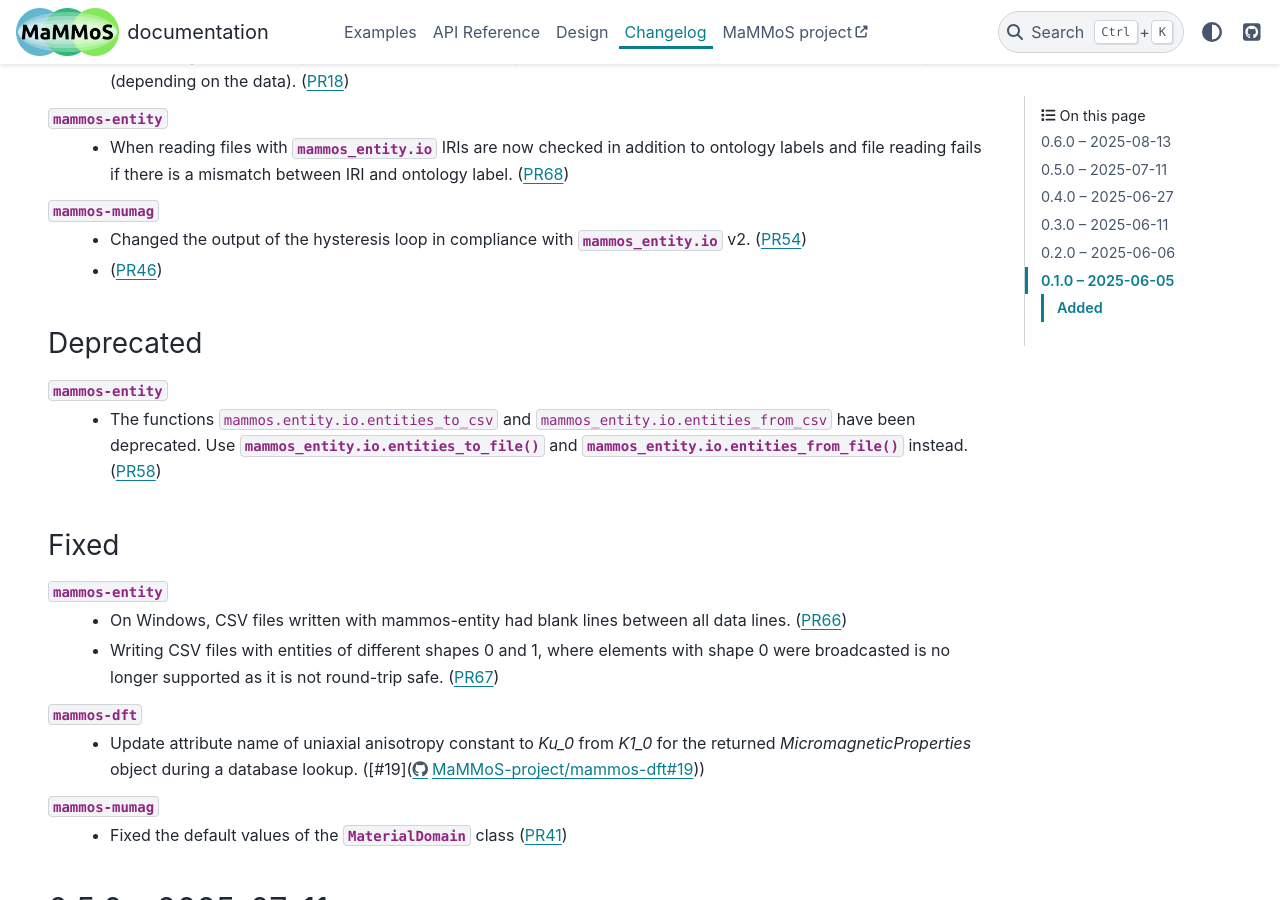
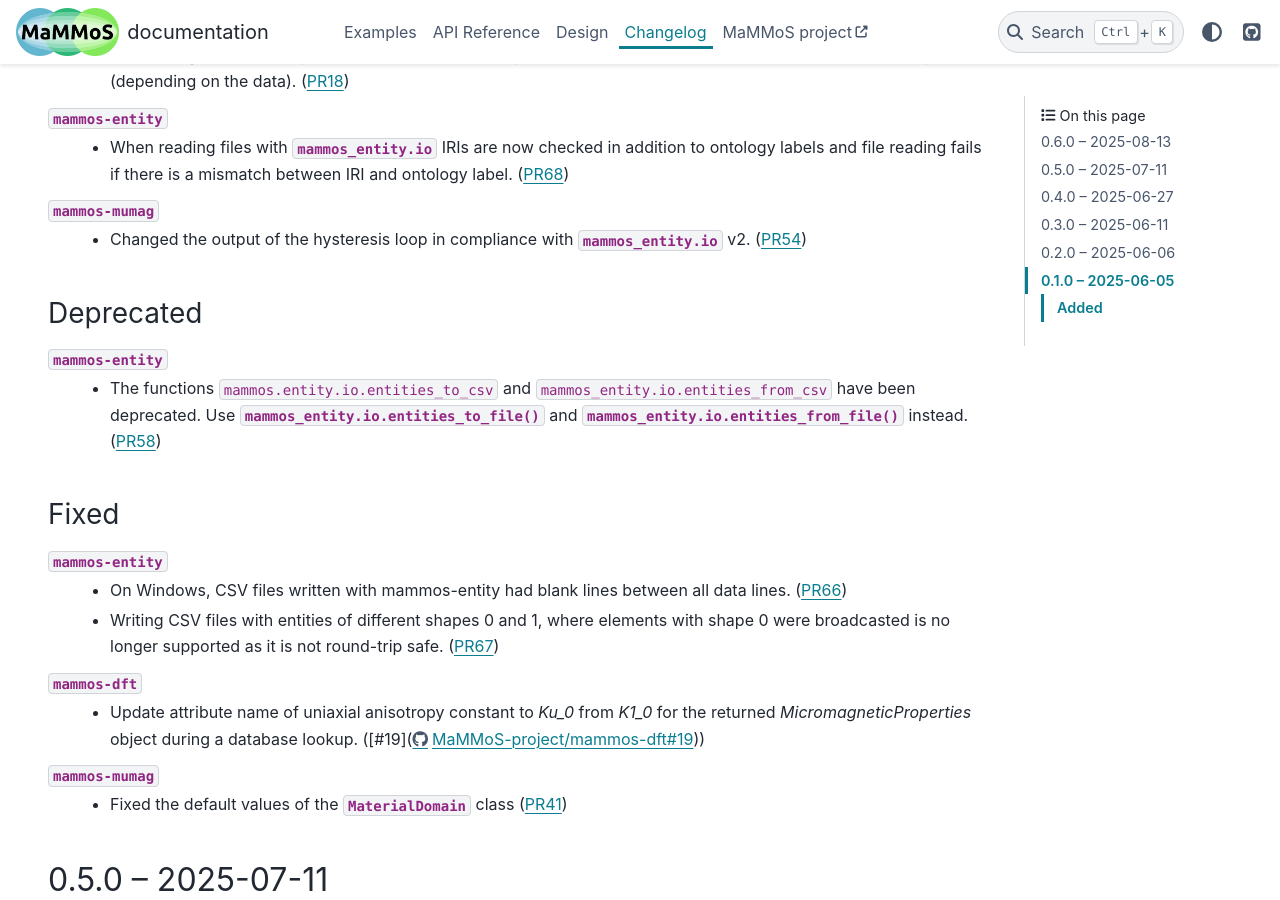
Before and after one commit to MaMMoS-project/mammos, a Sphinx documentation site: the page built from docs/source/changelog.rst, in a window 1280 px wide and 900 px high, scrolled down 1005 px. Built offline with Sphinx 7.4.7 and the PyData theme 0.15.4, drawn with Linux system fonts in a browser that asks for light colours; pages that are not in the unit, such as notebooks, are missing from menus; the version number is read from the project's files by our own code.

Commit message:
Changelog: remove still open PR

```diff
--- a/docs/source/changelog.rst
+++ b/docs/source/changelog.rst
@@ -54,7 +54,6 @@ Changed
     <https://github.com/MaMMoS-project/mammos-entity/pull/68>`__)
 ``mammos-mumag``
   - Changed the output of the hysteresis loop in compliance with :py:mod:`mammos_entity.io` v2. (`PR54 <https://github.com/MaMMoS-project/mammos-mumag/pull/54>`__)
-  - (`PR46 <https://github.com/MaMMoS-project/mammos-mumag/pull/46>`__)
 
 Deprecated
 ----------
```
